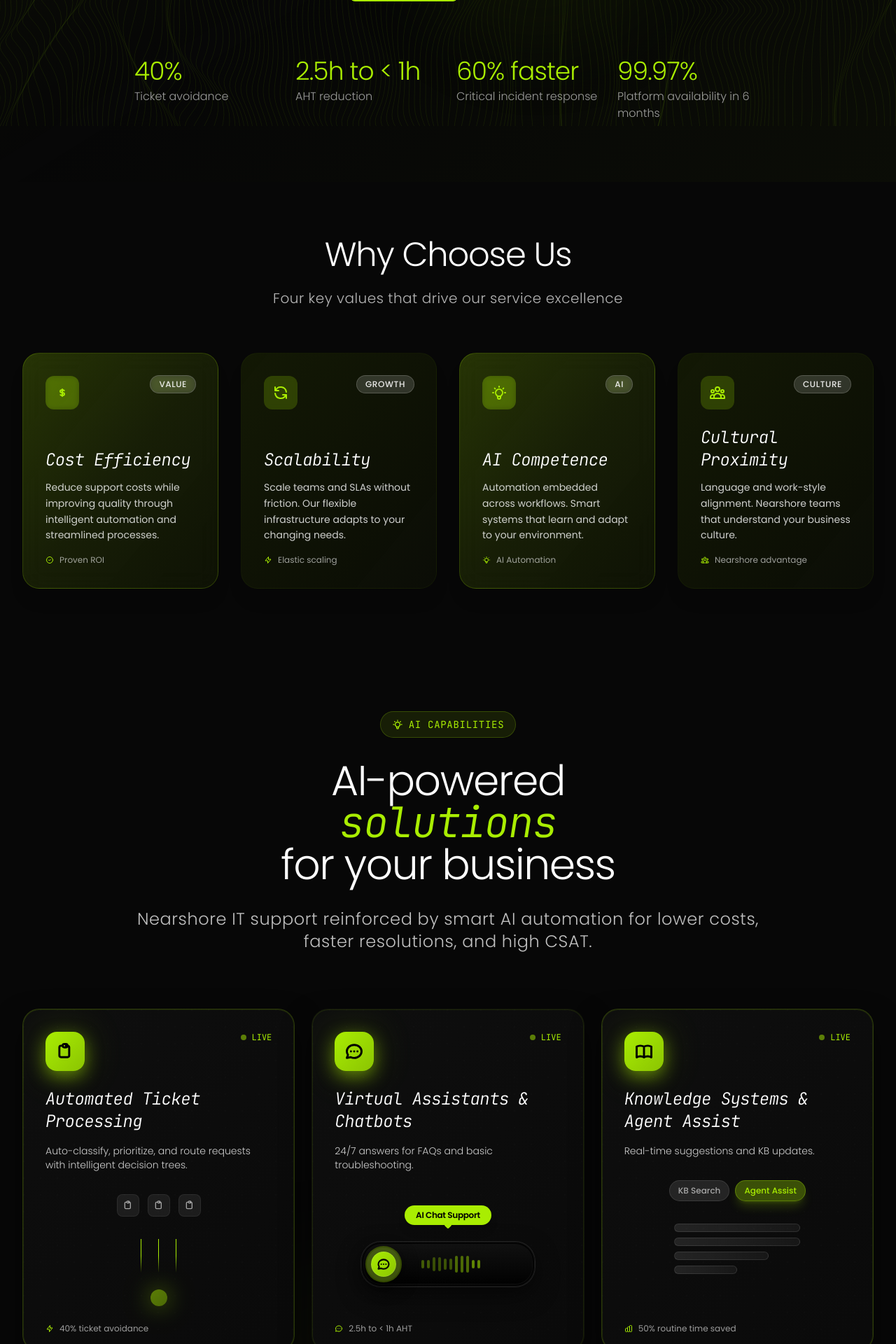
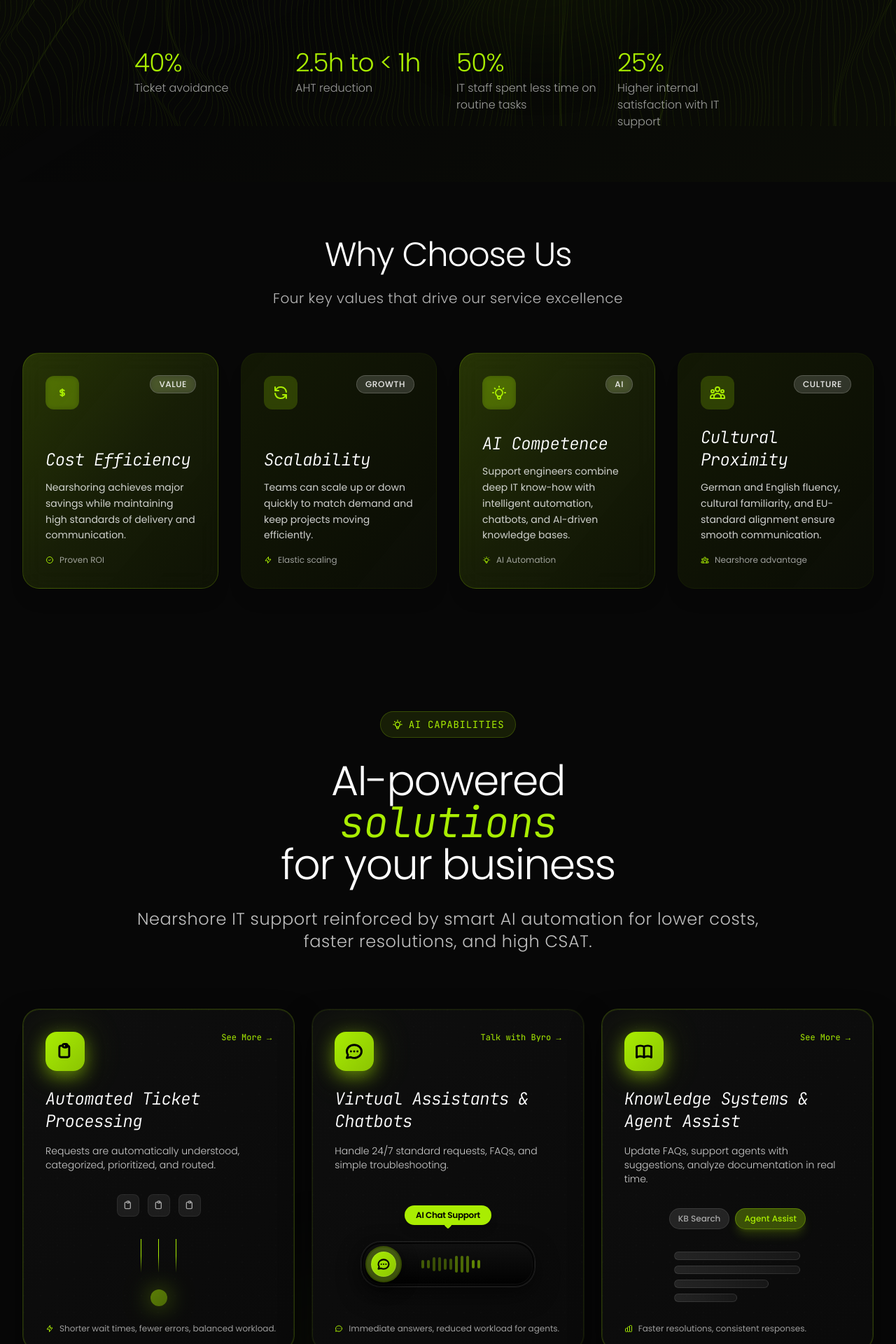
Before and after one commit to bytamic-development/support-bytamic, a React (Vite) app: page / in a window 1280 px wide. Shown: the part 620-2540 px from the top of the page at 70% size. Built offline with nearby package versions, Linux system fonts and the light colour scheme.

Commit message:
content fix

```diff
--- a/index.html
+++ b/index.html
@@ -102,7 +102,7 @@
                          data-aos="fade-up"
                          data-aos-delay="400"
                          data-aos-duration="800">
-                        <a href="#contact" class="bg-primary text-background font-light rounded-md px-8 py-3 hover:bg-opacity-90 transition-all">
+                        <a href="mailto:office@bytamic.com" class="bg-primary text-background font-light rounded-md px-8 py-3 hover:bg-opacity-90 transition-all">
                             Contact Us
                         </a>
                         <a href="#capabilities" class="flex items-center text-accent/70 hover:text-accent transition-colors py-3 px-2 group">
@@ -125,12 +125,12 @@
                         <p class="text-accent/60 font-extralight">AHT reduction</p>
                     </div>
                     <div data-aos="fade-up" data-aos-delay="300">
-                        <p class="text-4xl font-light mb-1 tracking-tight text-primary">60% faster</p>
-                        <p class="text-accent/60 font-extralight">Critical incident response</p>
+                        <p class="text-4xl font-light mb-1 tracking-tight text-primary">50%</p>
+                        <p class="text-accent/60 font-extralight">IT staff spent less time on routine tasks</p>
                     </div>
                     <div data-aos="fade-up" data-aos-delay="400">
-                        <p class="text-4xl font-light mb-1 tracking-tight text-primary">99.97%</p>
-                        <p class="text-accent/60 font-extralight">Platform availability in 6 months</p>
+                        <p class="text-4xl font-light mb-1 tracking-tight text-primary">25%</p>
+                        <p class="text-accent/60 font-extralight">Higher internal satisfaction with IT support</p>
                     </div>
                 </div>
             </div>
@@ -169,7 +169,7 @@
                             </div>
                             <div class="mt-auto">
                                 <h3 class="text-2xl font-light text-accent tracking-tight font-mono italic mb-3">Cost Efficiency</h3>
-                                <p class="text-sm leading-relaxed text-accent/80 mb-4">Reduce support costs while improving quality through intelligent automation and streamlined processes.</p>
+                                <p class="text-sm leading-relaxed text-accent/80 mb-4">Nearshoring achieves major savings while maintaining high standards of delivery and communication.</p>
                                 <div class="flex items-center gap-2 text-xs text-accent/60">
                                     <svg class="w-3 h-3 text-primary" fill="none" stroke="currentColor" viewBox="0 0 24 24">
                                         <path stroke-linecap="round" stroke-linejoin="round" stroke-width="2" d="M9 12l2 2 4-4m6 2a9 9 0 11-18 0 9 9 0 0118 0z"></path>
@@ -194,7 +194,7 @@
                             </div>
                             <div class="mt-auto">
                                 <h3 class="text-2xl font-light text-accent tracking-tight font-mono italic mb-3">Scalability</h3>
-                                <p class="text-sm leading-relaxed text-accent/80 mb-4">Scale teams and SLAs without friction. Our flexible infrastructure adapts to your changing needs.</p>
+                                <p class="text-sm leading-relaxed text-accent/80 mb-4">Teams can scale up or down quickly to match demand and keep projects moving efficiently.</p>
                                 <div class="flex items-center gap-2 text-xs text-accent/60">
                                     <svg class="w-3 h-3 text-primary" fill="none" stroke="currentColor" viewBox="0 0 24 24">
                                         <path stroke-linecap="round" stroke-linejoin="round" stroke-width="2" d="M13 10V3L4 14h7v7l9-11h-7z"></path>
@@ -219,7 +219,7 @@
                             </div>
                             <div class="mt-auto">
                                 <h3 class="text-2xl font-light text-accent tracking-tight font-mono italic mb-3">AI Competence</h3>
-                                <p class="text-sm leading-relaxed text-accent/80 mb-4">Automation embedded across workflows. Smart systems that learn and adapt to your environment.</p>
+                                <p class="text-sm leading-relaxed text-accent/80 mb-4">Support engineers combine deep IT know-how with intelligent automation, chatbots, and AI-driven knowledge bases.</p>
                                 <div class="flex items-center gap-2 text-xs text-accent/60">
                                     <svg class="w-3 h-3 text-primary" fill="none" stroke="currentColor" viewBox="0 0 24 24">
                                         <path stroke-linecap="round" stroke-linejoin="round" stroke-width="2" d="M9.663 17h4.673M12 3v1m6.364 1.636l-.707.707M21 12h-1M4 12H3m3.343-5.657l-.707-.707m2.828 9.9a5 5 0 117.072 0l-.548.547A3.374 3.374 0 0014 18.469V19a2 2 0 11-4 0v-.531c0-.895-.356-1.754-.988-2.386l-.548-.547z"></path>
@@ -244,7 +244,7 @@
                             </div>
                             <div class="mt-auto">
                                 <h3 class="text-2xl font-light text-accent tracking-tight font-mono italic mb-3">Cultural Proximity</h3>
-                                <p class="text-sm leading-relaxed text-accent/80 mb-4">Language and work-style alignment. Nearshore teams that understand your business culture.</p>
+                                <p class="text-sm leading-relaxed text-accent/80 mb-4">German and English fluency, cultural familiarity, and EU-standard alignment ensure smooth communication.</p>
                                 <div class="flex items-center gap-2 text-xs text-accent/60">
                                     <svg class="w-3 h-3 text-primary" fill="none" stroke="currentColor" viewBox="0 0 24 24">
                                         <path stroke-linecap="round" stroke-linejoin="round" stroke-width="2" d="M17 20h5v-2a3 3 0 00-5.356-1.857M17 20H7m10 0v-2c0-.656-.126-1.283-.356-1.857M7 20H2v-2a3 3 0 015.356-1.857M7 20v-2c0-.656.126-1.283.356-1.857m0 0a5.002 5.002 0 019.288 0M15 7a3 3 0 11-6 0 3 3 0 016 0zm6 3a2 2 0 11-4 0 2 2 0 014 0zM7 10a2 2 0 11-4 0 2 2 0 014 0z"></path>
@@ -305,13 +305,12 @@
                                     <path stroke-linecap="round" stroke-linejoin="round" d="M9 5H7a2 2 0 00-2 2v10a2 2 0 002 2h8a2 2 0 002-2V7a2 2 0 00-2-2h-2M9 5a2 2 0 002 2h2a2 2 0 002-2M9 5a2 2 0 012-2h2a2 2 0 012 2"></path>
                                 </svg>
                             </div>
-                            <div class="flex items-center gap-2">
-                                <div class="w-2 h-2 bg-primary rounded-full animate-pulse"></div>
-                                <span class="text-xs text-primary font-mono">LIVE</span>
-                            </div>
+                            <a href="https://www.bytamic.ai/use-cases#intelligent-email-routing" target="_blank" class="flex items-center gap-2 text-xs text-primary font-mono hover:text-primary/80 transition-colors duration-300">
+                                <span>See More →</span>
+                            </a>
                         </div>
                         <h3 class="text-2xl font-light text-accent tracking-tight font-mono italic mb-4">Automated Ticket Processing</h3>
-                        <p class="text-sm text-accent/80 mb-8 font-light">Auto-classify, prioritize, and route requests with intelligent decision trees.</p>
+                        <p class="text-sm text-accent/80 mb-8 font-light">Requests are automatically understood, categorized, prioritized, and routed.</p>
 
                         <!-- Interactive Ticket Flow Visualization -->
                         <div class="flex-1 flex flex-col items-center justify-center w-full relative z-10">
@@ -353,7 +352,7 @@
                             <svg class="w-3 h-3 text-primary" fill="none" stroke="currentColor" viewBox="0 0 24 24">
                                 <path stroke-linecap="round" stroke-linejoin="round" stroke-width="2" d="M13 10V3L4 14h7v7l9-11h-7z"></path>
                             </svg>
-                            <span>40% ticket avoidance</span>
+                            <span>Shorter wait times, fewer errors, balanced workload.</span>
                         </div>
                     </div>
 
@@ -371,13 +370,12 @@
                                     <path stroke-linecap="round" stroke-linejoin="round" d="M8 12h.01M12 12h.01M16 12h.01M21 12c0 4.418-4.03 8-9 8a9.863 9.863 0 01-4.255-.949L3 20l1.395-3.72C3.512 15.042 3 13.574 3 12c0-4.418 4.03-8 9-8s9 3.582 9 8z"></path>
                                 </svg>
                             </div>
-                            <div class="flex items-center gap-2">
-                                <div class="w-2 h-2 bg-primary rounded-full animate-pulse"></div>
-                                <span class="text-xs text-primary font-mono">LIVE</span>
-                            </div>
+                            <a href="https://www.bytamic.ai/" target="_blank" class="flex items-center gap-2 text-xs text-primary font-mono hover:text-primary/80 transition-colors duration-300">
+                                <span>Talk with Byro →</span>
+                            </a>
                         </div>
                         <h3 class="text-2xl font-light text-accent tracking-tight font-mono italic mb-4">Virtual Assistants & Chatbots</h3>
-                        <p class="text-sm text-accent/80 mb-8 font-light">24/7 answers for FAQs and basic troubleshooting.</p>
+                        <p class="text-sm text-accent/80 mb-8 font-light">Handle 24/7 standard requests, FAQs, and simple troubleshooting.</p>
 
                         <!-- Speech Recognition UI -->
                         <div class="flex-1 flex flex-col z-10 w-full relative items-center justify-center py-4">
@@ -430,7 +428,7 @@
                             <svg class="w-3 h-3 text-primary" fill="none" stroke="currentColor" viewBox="0 0 24 24">
                                 <path stroke-linecap="round" stroke-linejoin="round" stroke-width="2" d="M8 12h.01M12 12h.01M16 12h.01M21 12c0 4.418-4.03 8-9 8a9.863 9.863 0 01-4.255-.949L3 20l1.395-3.72C3.512 15.042 3 13.574 3 12c0-4.418 4.03-8 9-8s9 3.582 9 8z"></path>
                             </svg>
-                            <span>2.5h to &lt; 1h AHT</span>
+                            <span>Immediate answers, reduced workload for agents.</span>
                         </div>
                     </div>
 
@@ -448,13 +446,12 @@
                                     <path stroke-linecap="round" stroke-linejoin="round" d="M12 6.253v13m0-13C10.832 5.477 9.246 5 7.5 5S4.168 5.477 3 6.253v13C4.168 18.477 5.754 18 7.5 18s3.332.477 4.5 1.253m0-13C13.168 5.477 14.754 5 16.5 5c1.746 0 3.332.477 4.5 1.253v13C19.832 18.477 18.246 18 16.5 18c-1.746 0-3.332.477-4.5 1.253"></path>
                                 </svg>
                             </div>
-                            <div class="flex items-center gap-2">
-                                <div class="w-2 h-2 bg-primary rounded-full animate-pulse"></div>
-                                <span class="text-xs text-primary font-mono">LIVE</span>
-                            </div>
+                            <a href="https://www.bytamic.ai/use-cases#auto-generate-knowledge-base" target="_blank" class="flex items-center gap-2 text-xs text-primary font-mono hover:text-primary/80 transition-colors duration-300">
+                                <span>See More →</span>
+                            </a>
                         </div>
                         <h3 class="text-2xl font-light text-accent tracking-tight font-mono italic mb-4">Knowledge Systems & Agent Assist</h3>
-                        <p class="text-sm text-accent/80 mb-8 font-light">Real-time suggestions and KB updates.</p>
+                        <p class="text-sm text-accent/80 mb-8 font-light">Update FAQs, support agents with suggestions, analyze documentation in real time.</p>
 
                         <!-- Knowledge Base UI -->
                         <div class="flex-1 flex flex-col z-10 w-full relative items-center justify-center">
@@ -480,7 +477,7 @@
                             <svg class="w-3 h-3 text-primary" fill="none" stroke="currentColor" viewBox="0 0 24 24">
                                 <path stroke-linecap="round" stroke-linejoin="round" stroke-width="2" d="M9 19v-6a2 2 0 00-2-2H5a2 2 0 00-2 2v6a2 2 0 002 2h2a2 2 0 002-2zm0 0V9a2 2 0 012-2h2a2 2 0 012 2v10m-6 0a2 2 0 002 2h2a2 2 0 002-2m0 0V5a2 2 0 012-2h2a2 2 0 012 2v14a2 2 0 01-2 2h-2a2 2 0 01-2-2z"></path>
                             </svg>
-                            <span>50% routine time saved</span>
+                            <span>Faster resolutions, consistent responses.</span>
                         </div>
                     </div>
 
@@ -498,13 +495,12 @@
                                     <path stroke-linecap="round" stroke-linejoin="round" d="M4 4v5h.582m15.356 2A8.001 8.001 0 004.582 9m0 0H9m11 11v-5h-.581m0 0a8.003 8.003 0 01-15.357-2m15.357 2H15"></path>
                                 </svg>
                             </div>
-                            <div class="flex items-center gap-2">
-                                <div class="w-2 h-2 bg-primary rounded-full animate-pulse"></div>
-                                <span class="text-xs text-primary font-mono">LIVE</span>
-                            </div>
+                            <a href="https://www.bytamic.ai/use-cases#invoicing-automation" target="_blank" class="flex items-center gap-2 text-xs text-primary font-mono hover:text-primary/80 transition-colors duration-300">
+                                <span>See More →</span>
+                            </a>
                         </div>
                         <h3 class="text-2xl font-light text-accent tracking-tight font-mono italic mb-4">Repetitive Task Automation</h3>
-                        <p class="text-sm text-accent/80 mb-8 font-light">Cut repetitive work from your team's to-do list.</p>
+                        <p class="text-sm text-accent/80 mb-8 font-light">Handle routine processes like password resets automatically.</p>
 
                         <!-- Automation Workflow Visualization -->
                         <div class="flex-1 flex flex-col items-center justify-center w-full relative z-10">
@@ -546,7 +542,7 @@
                             <svg class="w-3 h-3 text-primary" fill="none" stroke="currentColor" viewBox="0 0 24 24">
                                 <path stroke-linecap="round" stroke-linejoin="round" stroke-width="2" d="M4 4v5h.582m15.356 2A8.001 8.001 0 004.582 9m0 0H9m11 11v-5h-.581m0 0a8.003 8.003 0 01-15.357-2m15.357 2H15"></path>
                             </svg>
-                            <span>90% faster provisioning</span>
+                            <span>Teams focus on complex issues.</span>
                         </div>
                     </div>
 
@@ -564,13 +560,12 @@
                                     <path stroke-linecap="round" stroke-linejoin="round" d="M14.828 14.828a4 4 0 01-5.656 0M9 10h.01M15 10h.01M21 12a9 9 0 11-18 0 9 9 0 0118 0z"></path>
                                 </svg>
                             </div>
-                            <div class="flex items-center gap-2">
-                                <div class="w-2 h-2 bg-primary rounded-full animate-pulse"></div>
-                                <span class="text-xs text-primary font-mono">LIVE</span>
-                            </div>
+                            <a href="https://www.bytamic.ai/playground" target="_blank" class="flex items-center gap-2 text-xs text-primary font-mono hover:text-primary/80 transition-colors duration-300">
+                                <span>See More →</span>
+                            </a>
                         </div>
                         <h3 class="text-2xl font-light text-accent tracking-tight font-mono italic mb-4">Sentiment-aware Routing</h3>
-                        <p class="text-sm text-accent/80 mb-8 font-light">Escalate unhappy customers faster.</p>
+                        <p class="text-sm text-accent/80 mb-8 font-light">Detect customer sentiment and route dissatisfied users faster to human agents.</p>
 
                         <!-- Sentiment Analysis Visualization -->
                         <div class="flex-1 flex flex-col items-center justify-center w-full relative z-10">
@@ -618,7 +613,7 @@
                             <svg class="w-3 h-3 text-primary" fill="none" stroke="currentColor" viewBox="0 0 24 24">
                                 <path stroke-linecap="round" stroke-linejoin="round" stroke-width="2" d="M14.828 14.828a4 4 0 01-5.656 0M9 10h.01M15 10h.01M21 12a9 9 0 11-18 0 9 9 0 0118 0z"></path>
                             </svg>
-                            <span>60% faster critical response</span>
+                            <span>More empathetic experiences.</span>
                         </div>
                     </div>
 
@@ -642,7 +637,7 @@
                             </div>
                         </div>
                         <h3 class="text-2xl font-light text-accent tracking-tight font-mono italic mb-4">Predictive & Proactive Support</h3>
-                        <p class="text-sm text-accent/80 mb-8 font-light">Detect anomalies and suggest fixes.</p>
+                        <p class="text-sm text-accent/80 mb-8 font-light">Detect anomalies, predict failures, and recommend solutions early.</p>
 
                         <!-- Radar pulse visualization - positioned behind icons -->
                         <div class="absolute inset-0 flex items-center justify-center pointer-events-none">
@@ -681,7 +676,7 @@
                             <svg class="w-3 h-3 text-accent" fill="none" stroke="currentColor" viewBox="0 0 24 24">
                                 <path stroke-linecap="round" stroke-linejoin="round" stroke-width="2" d="M13 10V3L4 14h7v7l9-11h-7z"></path>
                             </svg>
-                            <span>99.97% availability target</span>
+                            <span>Fewer incidents, higher uptime, better CX.</span>
                         </div>
                     </div>
                 </div>
```
Also changed, not shown: Guidebook/branding.md (+18 -3 lines).
